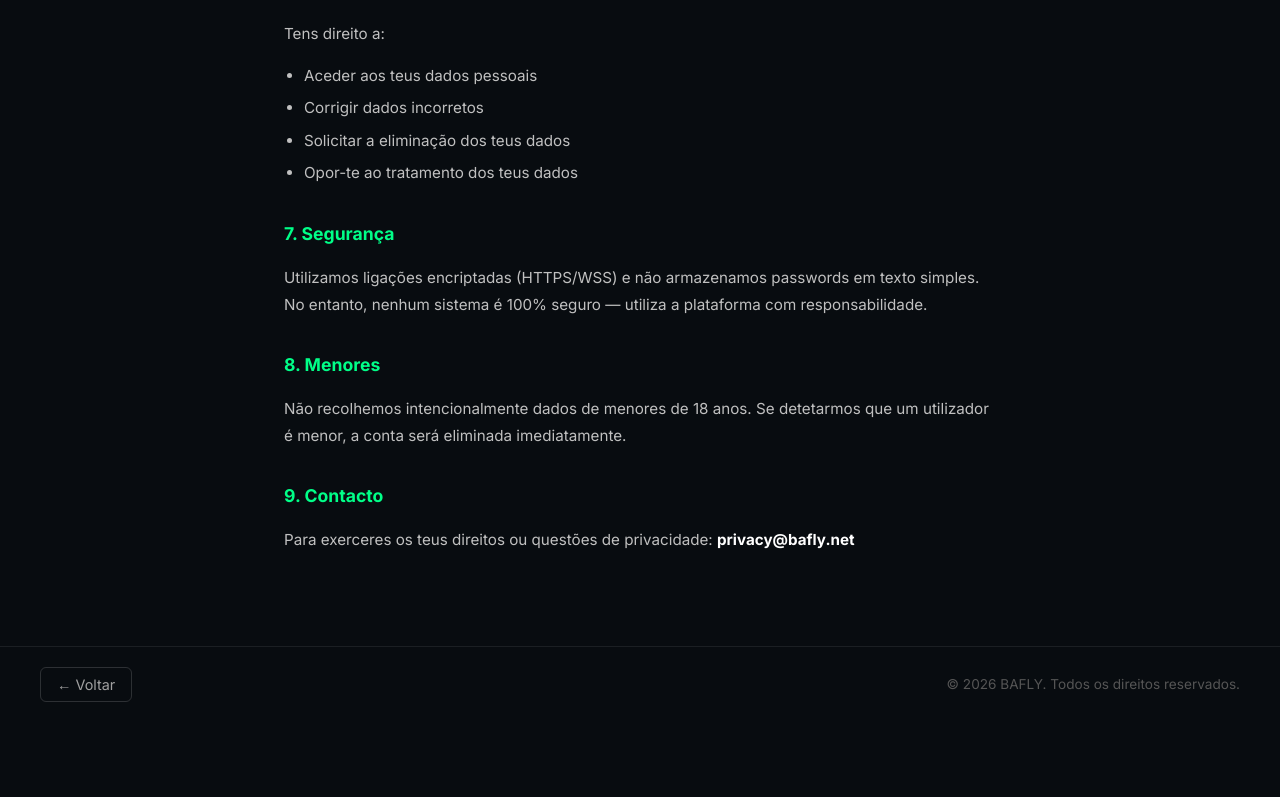
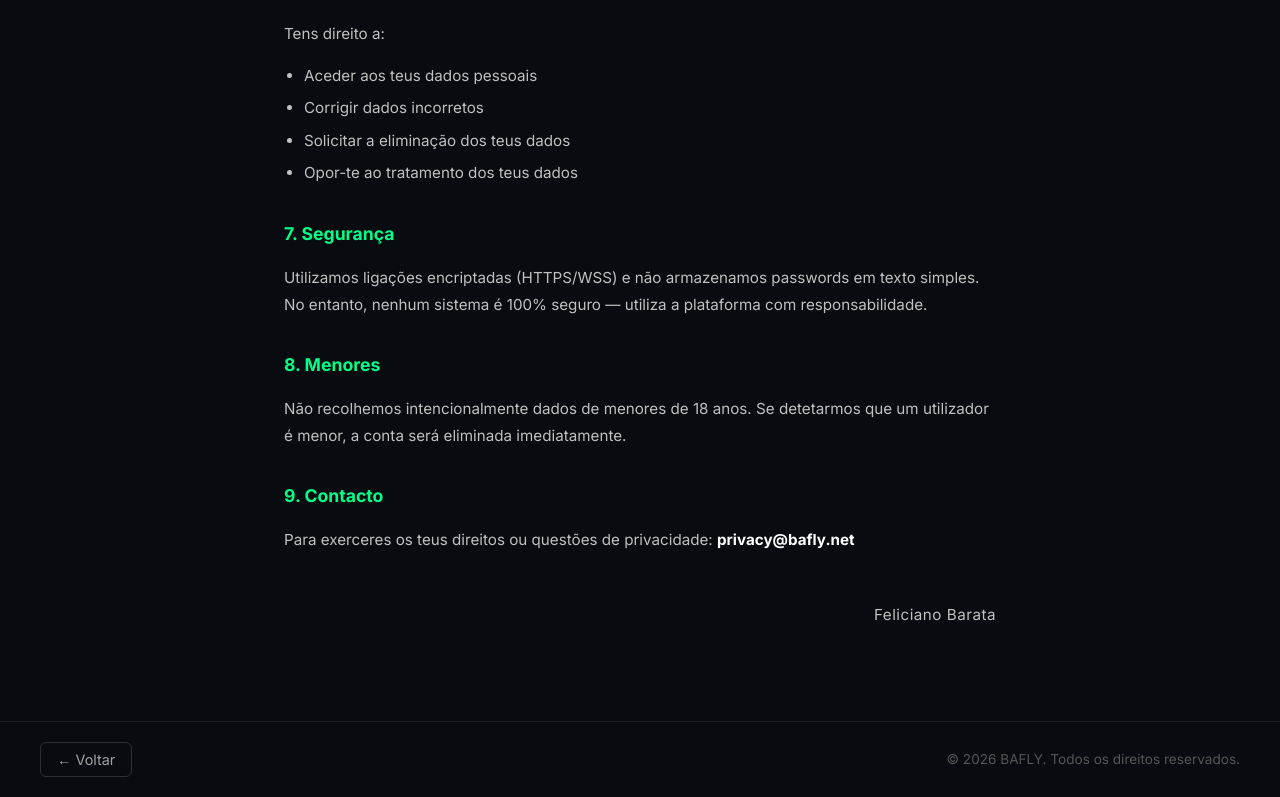
Before and after one commit to Fbarata03/BAFLY, a React (Vite) app in the folder client/: page /privacidade in a window 1280 px wide. Shown: the part 1182-1979 px from the top of the page. Before the commit the page ends 1904 px from the top, so only its background shows below. Built offline with nearby package versions, Linux system fonts and the light colour scheme; no server answers.

Commit message:
feat: adicionar nome do proprietário no final da política de privacidade

```diff
--- a/client/src/pages/Legal.css
+++ b/client/src/pages/Legal.css
@@ -99,6 +99,14 @@
   color: #ffffff;
 }
 
+.legal-owner {
+  margin-top: 48px;
+  font-size: 0.55rem;
+  color: rgba(255, 255, 255, 0.2);
+  text-align: right;
+  letter-spacing: 0.5px;
+}
+
 .legal-footer {
   display: flex;
   align-items: center;
--- a/client/src/pages/Legal.jsx
+++ b/client/src/pages/Legal.jsx
@@ -92,6 +92,8 @@ const PRIVACY = (
 
     <h2>9. Contacto</h2>
     <p>Para exerceres os teus direitos ou questões de privacidade: <strong>privacy@bafly.net</strong></p>
+
+    <p className="legal-owner">Feliciano Barata</p>
   </>
 );
 
```
